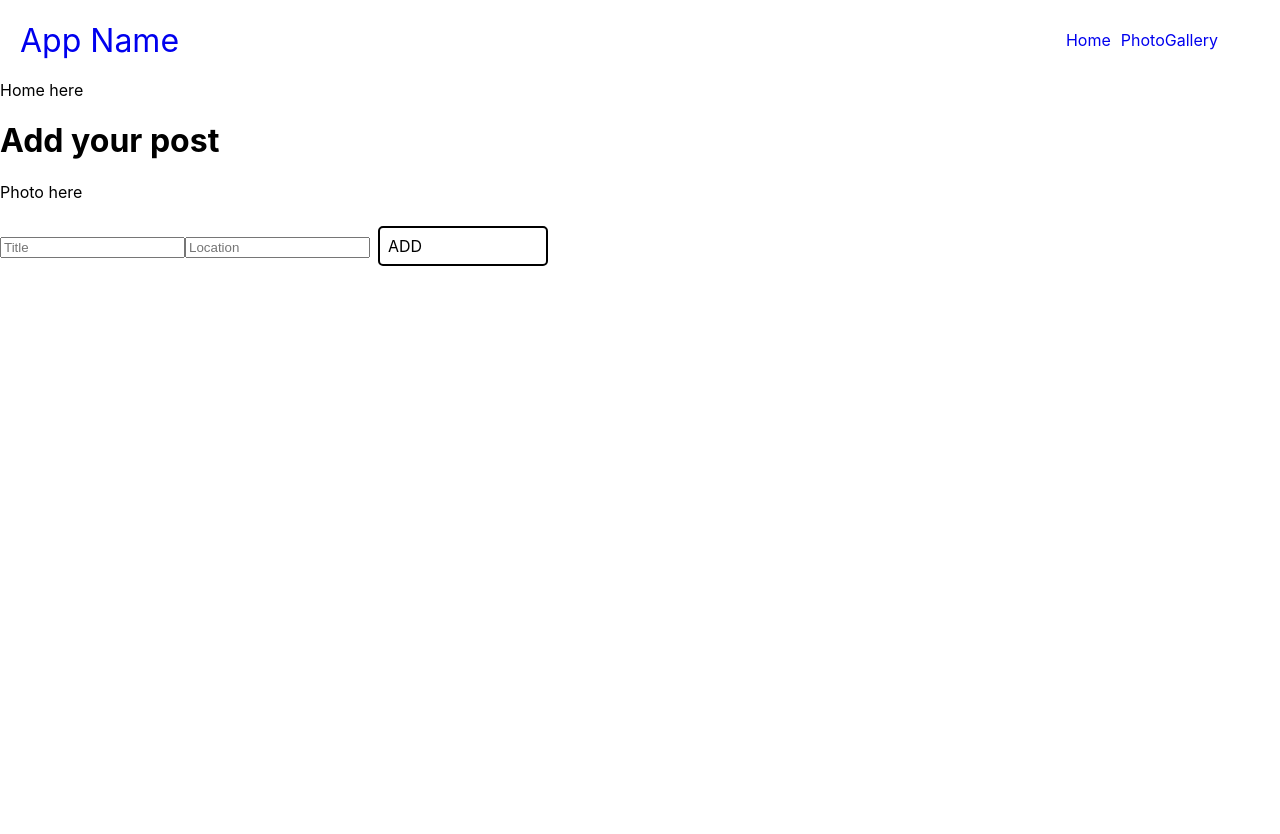
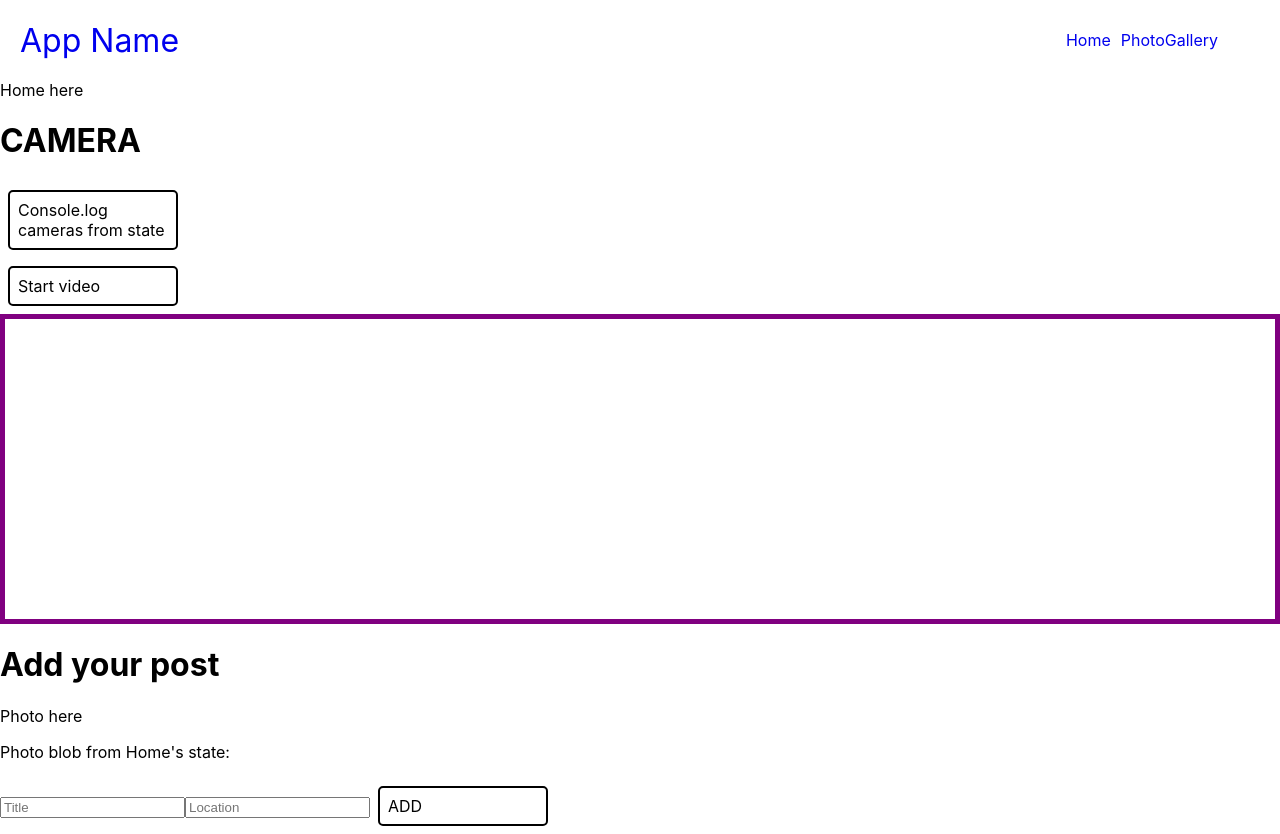
Before and after one commit to bea94k/pwa-demo, a React (Create React App) app: page / in a window 1280 px wide. Before the commit the page ends 800 px from the top, so only its background shows below. Built offline with nearby package versions, Linux system fonts and the light colour scheme; no server answers.

Commit message:
Pass the photo blob url between Home, Camera and AddPost

```diff
--- a/src/AddPost/AddPost.js
+++ b/src/AddPost/AddPost.js
@@ -1,7 +1,7 @@
 import React, { useState } from 'react';
 import { db } from '../firebase/Firebase';
 
-const AddPost = () => {
+const AddPost = ({photoBlobUrl}) => {
     const [post, setPost] = useState({
         photo: '',
         title: '',
@@ -31,6 +31,7 @@ const AddPost = () => {
         <div>
             <h1>Add your post</h1>
             <p>Photo here</p>
+            <p>Photo blob from Home's state: {photoBlobUrl}</p>
             <input onChange={handleInputChange} name="title" type="text" placeholder="Title" value={post.title || ''}/>
             <input onChange={handleInputChange} name="location" type="text" placeholder="Location" value={post.location || ''}/>
             <p className="btn" onClick={() => addNewPost(post)}>ADD</p>
--- a/src/Camera/Camera.js
+++ b/src/Camera/Camera.js
@@ -1,7 +1,7 @@
 import React, { useState, useEffect } from 'react';
 import "./Camera.css";
 
-const Camera = () => {
+const Camera = ({passPhotoBlobUrl}) => {
     const [camerasList, setCamerasList] = useState([]);
     const [selectedCamera, setSelectedCamera] = useState(0);
 
@@ -74,6 +74,7 @@ const Camera = () => {
                         console.log('Took photo:', blob);
                         showEl(snappedImg);
                         const photoUrl = URL.createObjectURL(blob);
+                        passPhotoBlobUrl(photoUrl);
                         snappedImg.src = photoUrl;
                         stopVideo();
                     }).catch(function(error) {
--- a/src/Home/Home.js
+++ b/src/Home/Home.js
@@ -1,13 +1,19 @@
-import React from 'react';
-// import Camera from '../Camera/Camera';
+import React, { useState } from 'react';
+import Camera from '../Camera/Camera';
 import AddPost from '../AddPost/AddPost';
 
 export default function Home() {
+    const [photoBlobUrl, setPhotoBlobUrl] = useState('')
+
+    const handlePhotoBlobUrl = (newPhotoBlob) => {
+        setPhotoBlobUrl(newPhotoBlob);
+    }
+
     return (
         <div>
             Home here
-            {/* <Camera /> */}
-            <AddPost />
+            <Camera passPhotoBlobUrl={handlePhotoBlobUrl}/>
+            <AddPost photoBlobUrl={photoBlobUrl} />
         </div>
     )
 }
--- a/src/firebase/Firebase.js
+++ b/src/firebase/Firebase.js
@@ -1,5 +1,5 @@
 import firebase from 'firebase/app';
-//import 'firebase/storage';     // for storage
+import 'firebase/storage';     // for storage
 //import 'firebase/database';    // for realtime database
 import 'firebase/firestore';   // for cloud firestore
 
@@ -9,5 +9,6 @@ console.log('Initializing Firebase...');
 // Initialize Firebase
 const firebaseApp = firebase.initializeApp(config.FIREBASE_CONFIG);
 const db = firebaseApp.firestore();
+const storage = firebaseApp.storage();
 
-export {db};
+export {db, storage};
```
